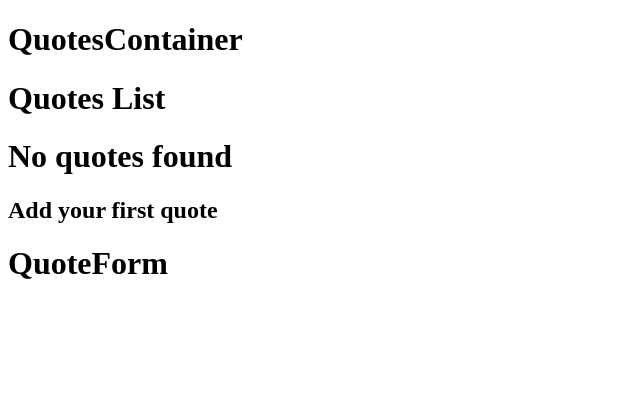
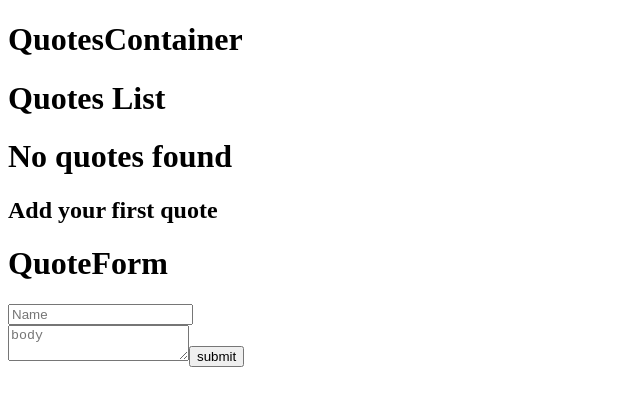
Before and after one commit to vikram1931/quotesapp, a React (Create React App) app: page / in a window 1280 px wide. Shown: the top 406 px of the page, without its empty margins (0-640 px from the left). Built offline with nearby package versions, Linux system fonts and the light colour scheme.

Commit message:
created form elements and callback functions to trigger the input values and stored in a formData

```diff
--- a/src/QuoteForm.js
+++ b/src/QuoteForm.js
@@ -1,9 +1,40 @@
-import React from "react";
+import React, { useState } from "react";
 
 const QuoteForm = () => {
+  const [name, setName] = useState("");
+  const [body, setBody] = useState("");
+
+  const handleSubmit = (e) => {
+    e.preventDefault();
+
+    const formData = {
+      id: Number(new Date()),
+      name: name,
+      body: body,
+    };
+    console.log(formData);
+  };
+
+  const handleNameChange = (e) => {
+    const result = e.target.value;
+
+    setName(result);
+  };
+
+  const handleBodyChange = (e) => {
+    const result = e.target.value;
+    setBody(result);
+  };
+
   return (
     <div>
       <h1>QuoteForm</h1>
+      <form onSubmit={handleSubmit}>
+        <input type="text" placeholder="Name" onChange={handleNameChange} />
+        <br />
+        <textarea placeholder="body" onChange={handleBodyChange} />
+        <input type="submit" value="submit" />
+      </form>
     </div>
   );
 };
```
